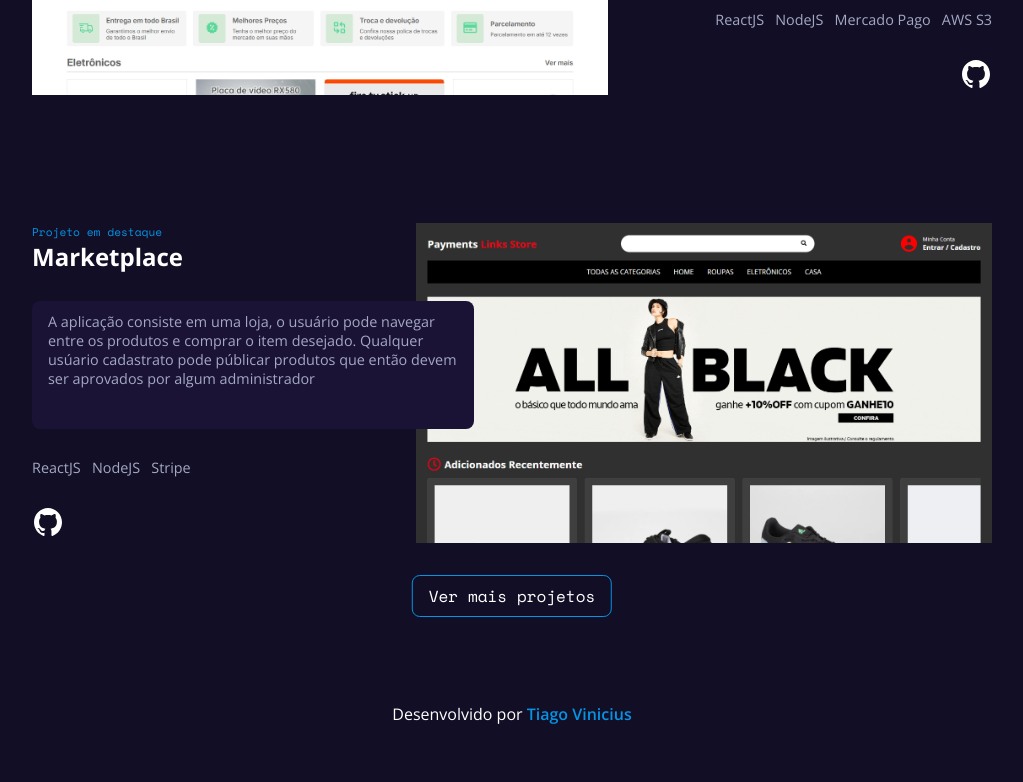
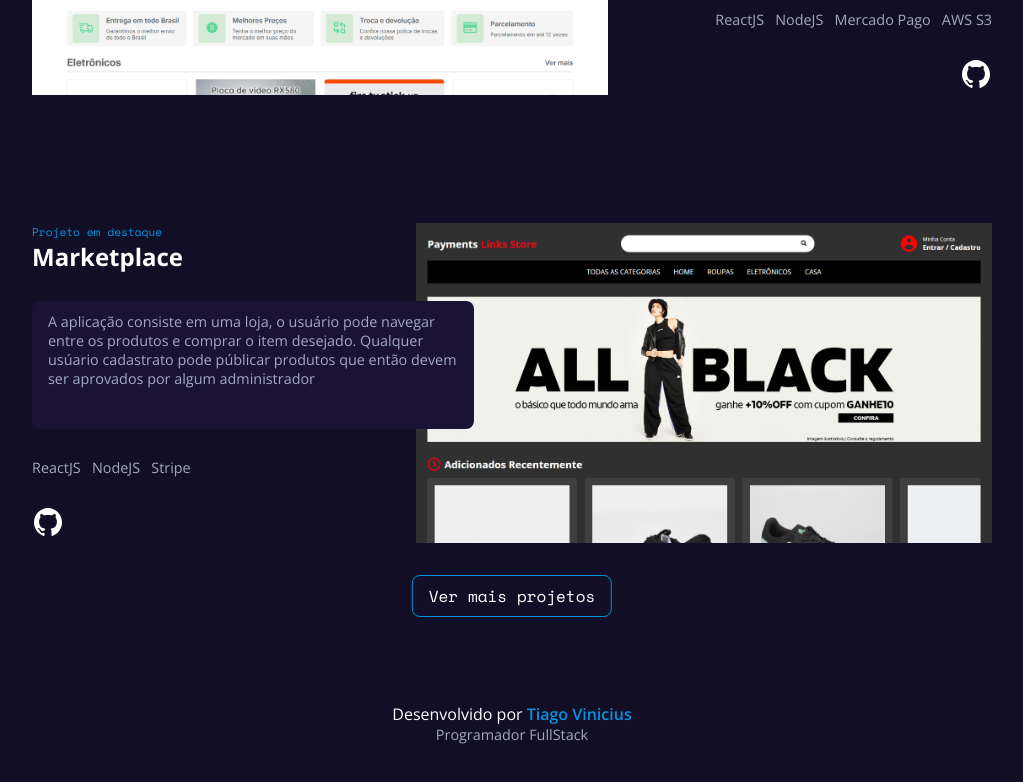
Before and after one commit to TiagoViniciusDev/Portfolio, a React (Vite) app: page / in a window 1280 px wide. Shown: the part 2058-2840 px from the top of the page, without its empty margins (128-1151 px from the left). Built offline with nearby package versions, Linux system fonts and the light colour scheme.

Commit message:
Adição de subtitulo no footer

```diff
--- a/src/components/Footer/Footer.css
+++ b/src/components/Footer/Footer.css
@@ -9,3 +9,8 @@
     font-weight: 600;
     cursor: pointer;
 }
+
+.Footer .container2 p:nth-of-type(2){
+    color: var(--cor-2);
+    font-size: 0.9em;
+}
--- a/src/components/Footer/Footer.jsx
+++ b/src/components/Footer/Footer.jsx
@@ -8,6 +8,7 @@ function Footer() {
     <footer className='Footer' id='contato'>
         <div className='container2'>
           <p>Desenvolvido por <a href={Data.LinkedinLink} rel="noreferrer" target="_blank">Tiago Vinicius</a></p>
+          <p>Programador FullStack</p>
         </div>
     </footer>
   )
```
